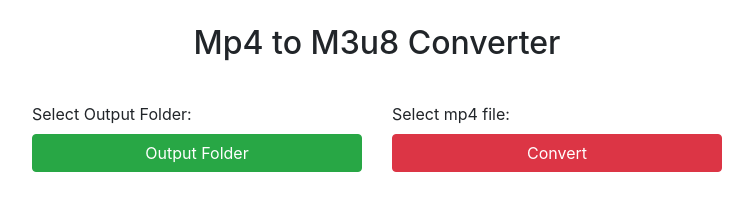
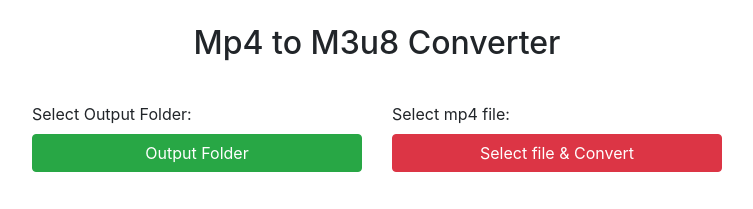
Before and after one commit to vishyvish3/video-converter, an Electron app: page index.html in a window 900 px wide. Shown: the top 209 px of the page, without its empty margins (73-826 px from the left). Drawn offline with nearby package versions, Linux system fonts and the light colour scheme; no server answers.

Commit message:
button update

```diff
--- a/index.html
+++ b/index.html
@@ -15,7 +15,7 @@
                 </div>
                 <div class="col-md-6">
                     <label  for="format">Select mp4 file: </label>
-                    <button class="btn btn-block btn-danger" id="upload">Convert</button>
+                    <button class="btn btn-block btn-danger" id="upload">Select file & Convert</button>
                 </div>
             </div>
             <div style="margin-top:5vh" class="row">
```
